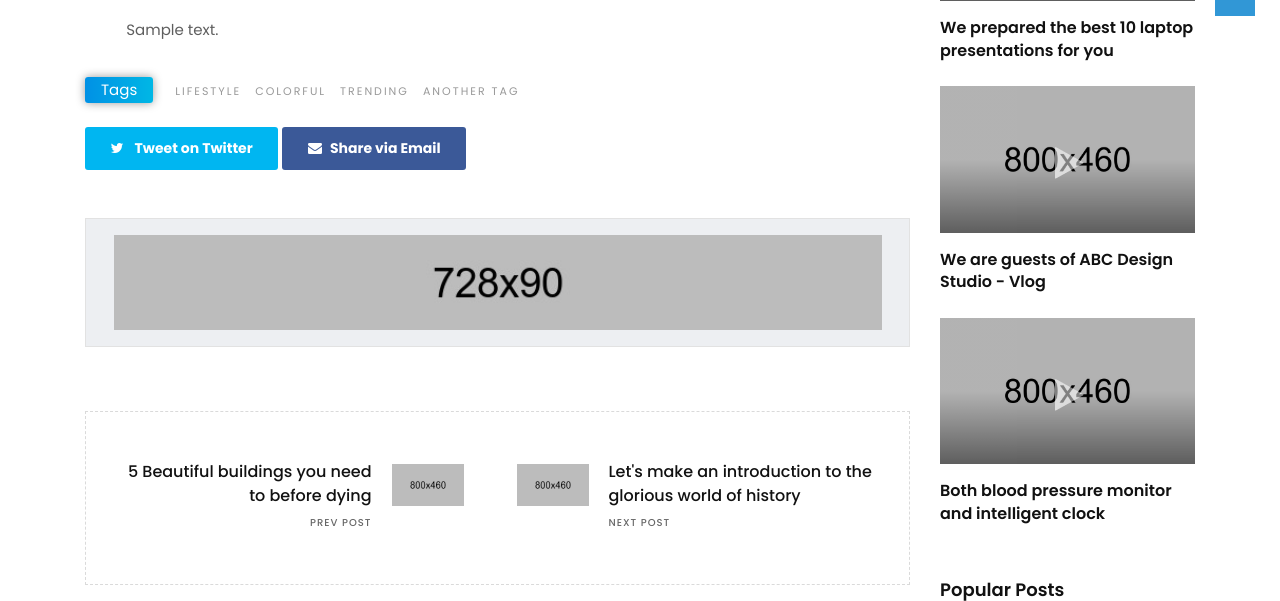
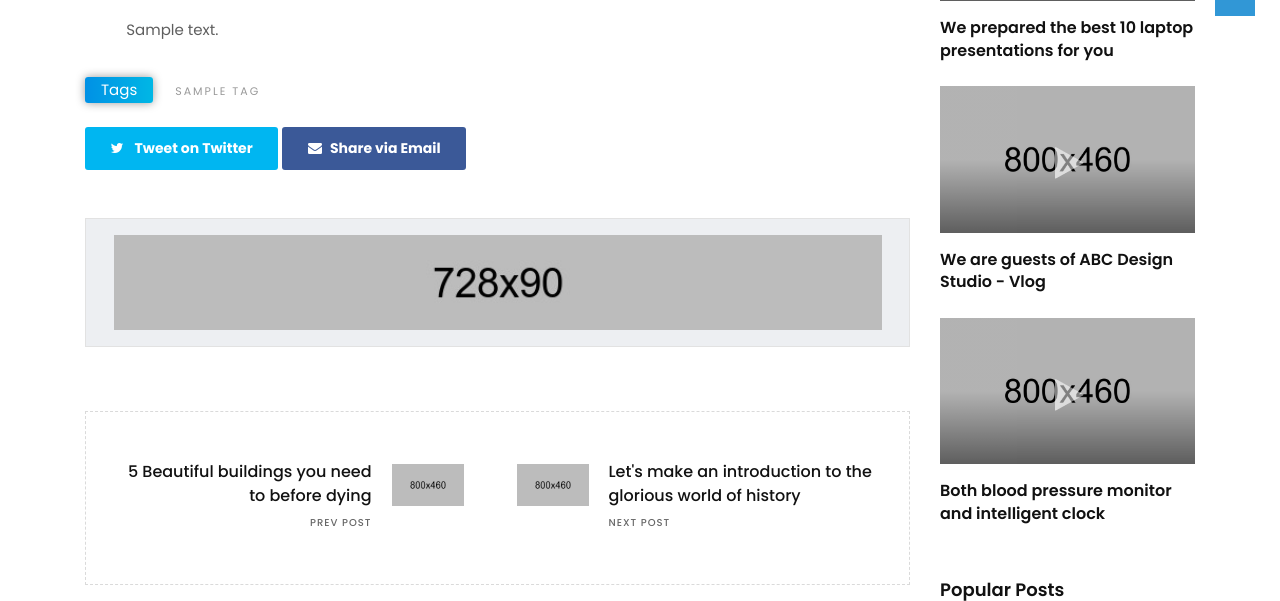
Before and after one commit to masonk16/blog, a Django app: template templates/blog/post/detail.html in a window 1280 px wide. Shown: the part 884-1485 px from the top of the page. Run offline with Django 4.2, Linux system fonts and the light colour scheme; the template is opened without the code that fills it: most values are stand-ins (such as "Sample title", 1, 10 or a date in 2020); some libraries are stand-ins or nearby versions.

Commit message:
Add tags to list and detail views.

```diff
--- a/templates/blog/post/detail.html
+++ b/templates/blog/post/detail.html
@@ -42,11 +42,8 @@
     <div class="blog-title-area">
         <div class="tag-cloud-single">
             <span>Tags</span>
-            <small><a href="#" title="">lifestyle</a></small>
-            <small><a href="#" title="">colorful</a></small>
-            <small><a href="#" title="">trending</a></small>
-            <small><a href="#" title="">another tag</a></small>
-        </div><!-- end meta -->
+            <small><a href="#" title="">{{ post.tags.all|join:", " }}</a></small>
+        </div>
 
         <div class="post-sharing">
             <ul class="list-inline">
```
Also changed, not shown: templates/blog/post/list.html (+7 -2 lines).
